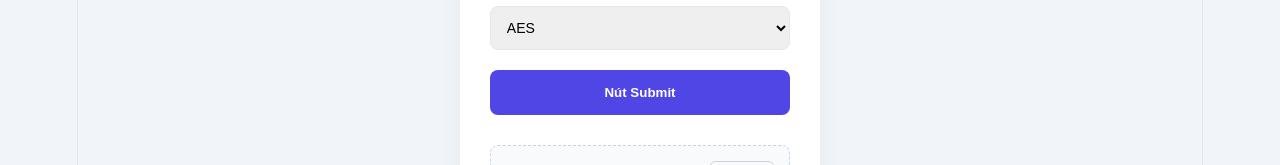
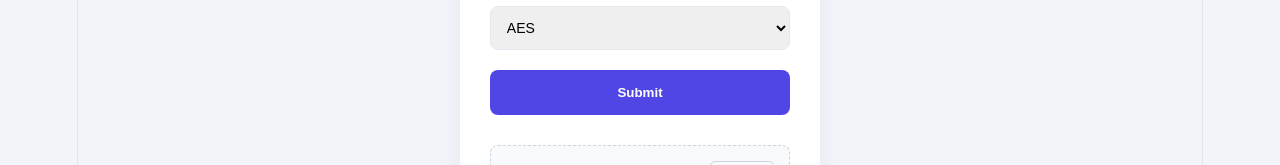
Before and after one commit to ngdinthie32/cryptography-toolkit, a React app in the folder frontend/: page / in a window 1280 px wide. Shown: the part 537-702 px from the top of the page. Built offline with nearby package versions, Linux system fonts and the light colour scheme; the HTML template or start-up script is replaced by a standard one.

Commit message:
fix: sua giao dien

```diff
--- a/frontend/src/components/SymmetricForm.jsx
+++ b/frontend/src/components/SymmetricForm.jsx
@@ -56,7 +56,7 @@ function SymmetricForm() {
           </select>
         </div>
 
-        <button type="submit" className="btn-submit">Nút Submit</button>
+        <button type="submit" className="btn-submit">Submit</button>
       </form>
 
       <ResultBox label="Ciphertext" result={result} />
```
